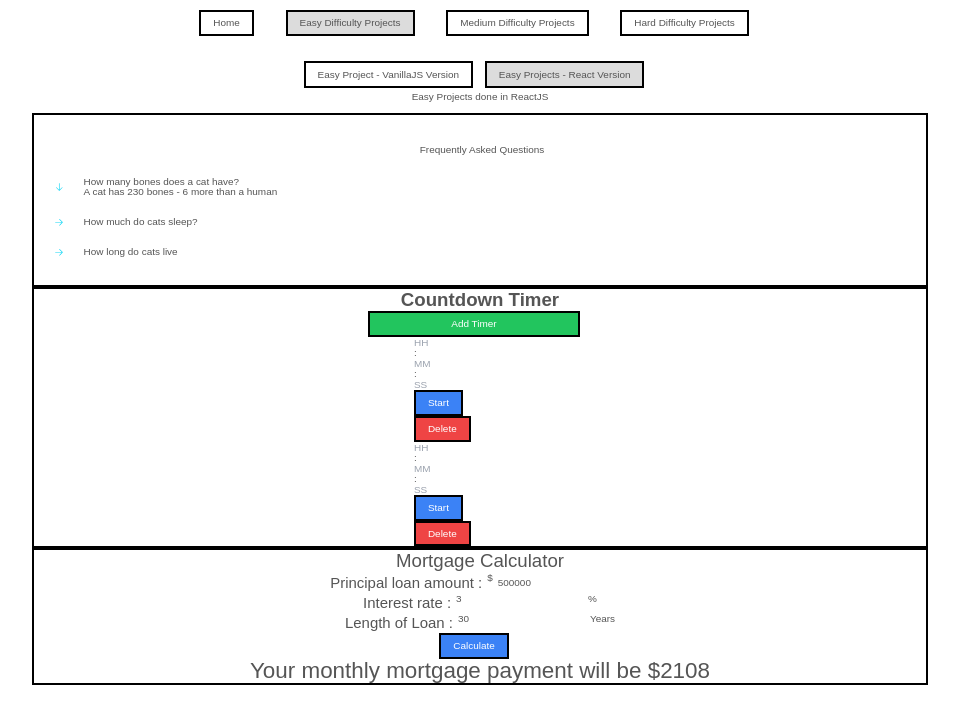
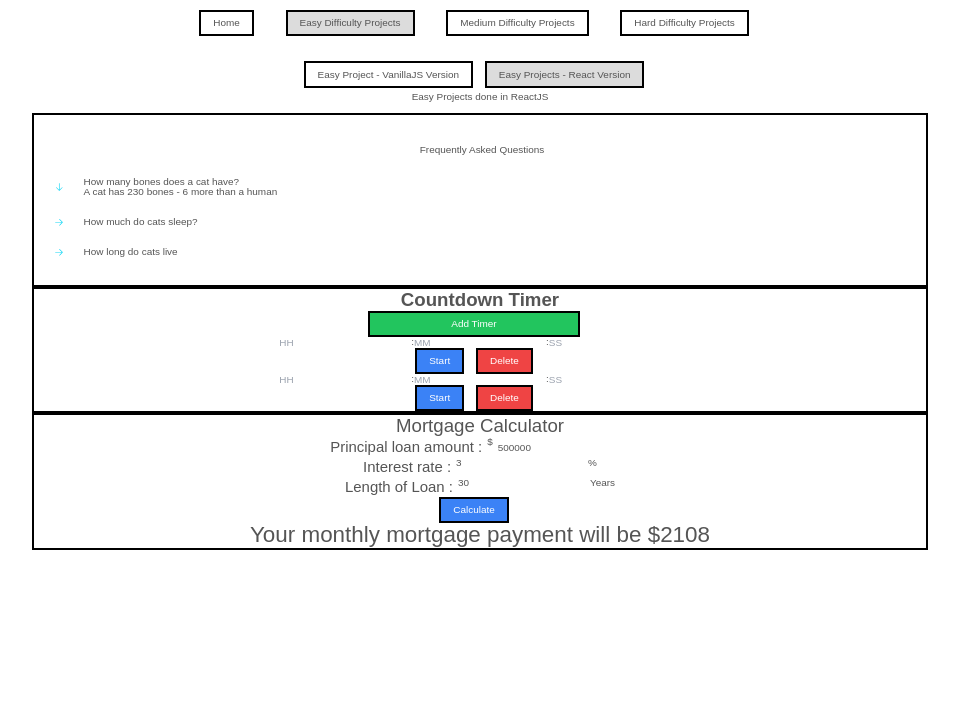
Before and after one commit to deltam3/frontendeval, a React (Vite) app in the folder consolidated/: page /Easy/React in a window 1280 px wide. Shown: the top 724 px of the page, without its empty margins (160-1119 px from the left). Built offline with nearby package versions, Linux system fonts and the light colour scheme.

Commit message:
changed timer componetn's layout

```diff
--- a/consolidated/src/pages/Easy/projects/Counter/AfterStart.tsx
+++ b/consolidated/src/pages/Easy/projects/Counter/AfterStart.tsx
@@ -52,8 +52,8 @@ function AfterStart({ timer, setTimer, handleActive }) {
   };
 
   return (
-    <section className="section-afterstart">
-      <div className="afterstart-times">
+    <section className="flex">
+      <div className="flex">
         <div>{timer.hour}</div>
         <span>:</span>
         <div>{timer.min < 10 ? "0" + timer.min : timer.min}</div>
--- a/consolidated/src/pages/Easy/projects/Counter/BeforeStart.tsx
+++ b/consolidated/src/pages/Easy/projects/Counter/BeforeStart.tsx
@@ -2,7 +2,7 @@ import React from "react";
 
 import Button from "../../../../components/Button";
 
-function BeforeStart({ timer, setTimer, handleActive }) {
+function BeforeStart({ timer, setTimer, handleActive, handleDelete }) {
   const handleClick = (e) => {
     if (
       typeof timer.hour === "number" &&
@@ -31,8 +31,13 @@ function BeforeStart({ timer, setTimer, handleActive }) {
     });
   };
 
+  const handleDeleteBtn = (timer) => {
+    handleDelete(timer.id);
+  };
+
   return (
-    <form className="form-timer">
+    <>
+      <form className="flex">
         <div>
           <input
             type="number"
@@ -63,10 +68,16 @@ function BeforeStart({ timer, setTimer, handleActive }) {
             onChange={(e) => handleSecChange(e)}
           ></input>
         </div>
+      </form>
+      <div className="flex justify-center">
         <Button primary onClick={handleClick}>
           Start
         </Button>
-    </form>
+        <Button danger onClick={() => handleDeleteBtn(timer)}>
+          Delete
+        </Button>
+      </div>
+    </>
   );
 }
 
--- a/consolidated/src/pages/Easy/projects/Counter/Timer.tsx
+++ b/consolidated/src/pages/Easy/projects/Counter/Timer.tsx
@@ -58,15 +58,18 @@ function Timer({ id, timers, setTimers }) {
           timer={timer}
           setTimer={setTimer}
           handleActive={handleActive}
+          handleDelete={handleDelete}
         ></BeforeStart>
       )}
-      <div>
+      {/* <div className="inline-block">
         <Button danger onClick={() => handleDelete()}>
           Delete
         </Button>
-      </div>
+      </div> */}
     </TimerContainer>
   );
 }
 
 export default Timer;
+
+// inline-block flex justify-center
```
Lines whose indentation alone changed are shown as unchanged.
